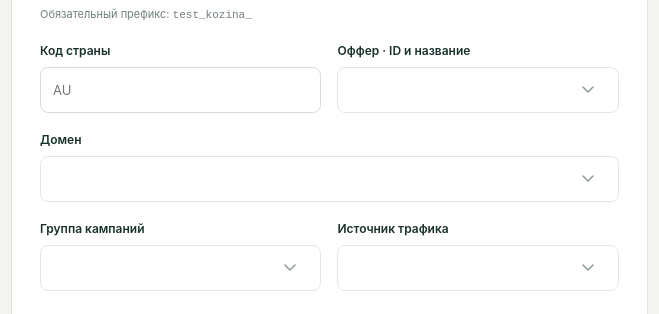
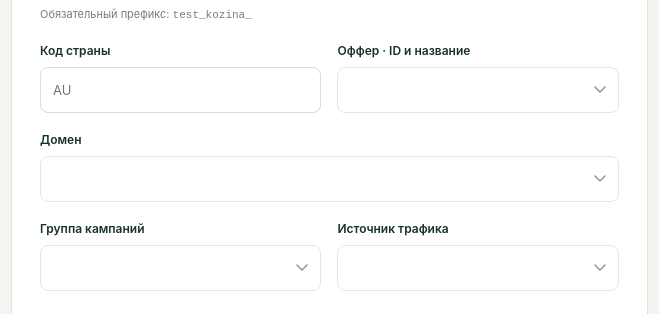
Before and after one commit to Kozina-Kate/keitaro-campaign-manager, a plain HTML site: page app/static/index.html in a window 1280 px wide. Shown: the part 458-772 px from the top of the page, 69-728 px from the left. Drawn offline with Linux system fonts and the light colour scheme; no server answers.

Commit message:
Halve dropdown arrow inset to 12px

```diff
--- a/app/static/style.css
+++ b/app/static/style.css
@@ -3,10 +3,10 @@
 select {
   appearance: none;
   -webkit-appearance: none;
-  padding-right: 50px;
+  padding-right: 38px;
   background-image: url("/static/select-chevron.svg");
   background-repeat: no-repeat;
-  background-position: right 24px center;
+  background-position: right 12px center;
   background-size: 12px 8px;
 }
 @media (forced-colors: active) {
```
